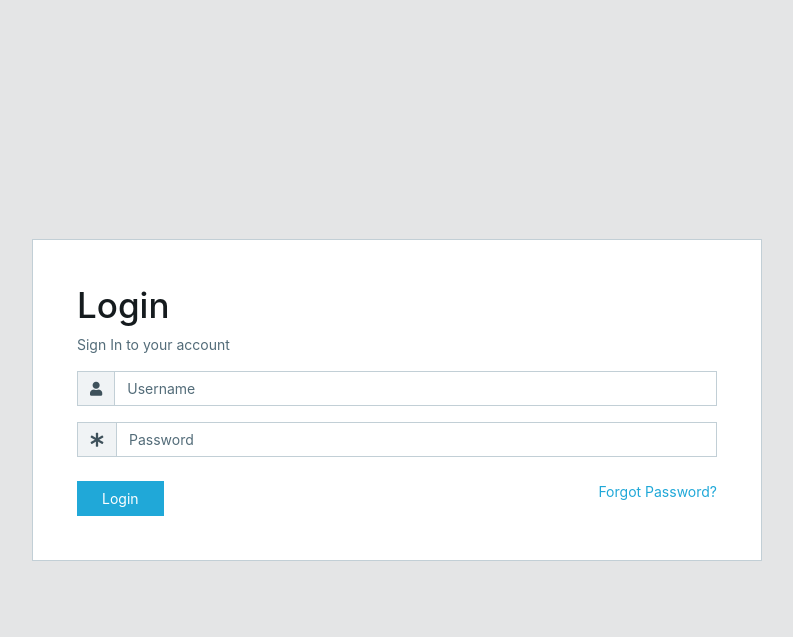
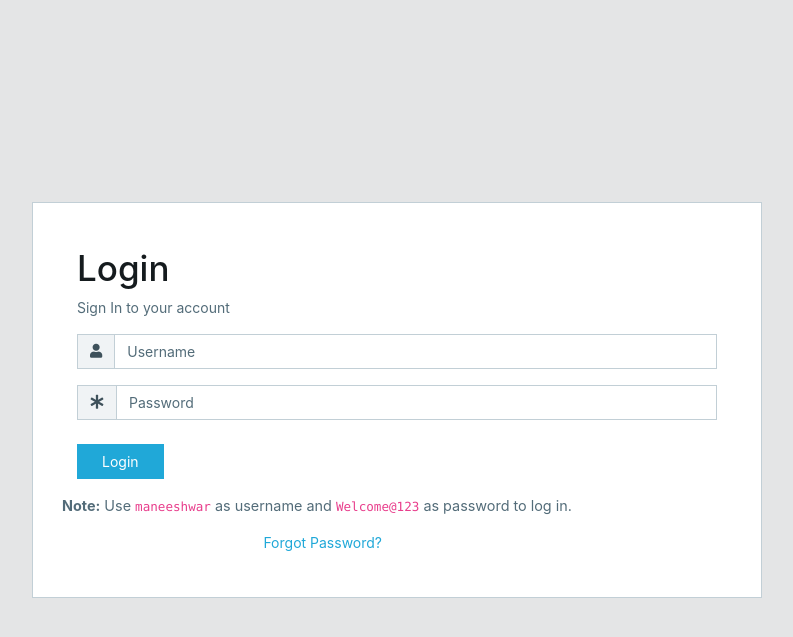
Before and after one commit to ManeeshwarMarpu/Project-management-system, a Django app: page /login/ in a window 1280 px wide. Shown: the top 637 px of the page, without its empty margins (243-1036 px from the left). Run offline with Django 3.2, Linux system fonts and the light colour scheme; some libraries are stand-ins or nearby versions.

Commit message:
Update login.html

```diff
--- a/register/templates/register/login.html
+++ b/register/templates/register/login.html
@@ -49,6 +49,9 @@
                                     <div class="col-6">
                                         <button type="submit" class="btn btn-primary px-4">Login</button>
                                     </div>
+                         <p class="text-muted mt-3" style="font-size: 0.9rem;">
+    <strong>Note:</strong> Use <code>maneeshwar</code> as username and <code>Welcome@123</code> as password to log in.
+                          </p>
                                     <div class="col-6 text-right">
                                         <a href="{% url 'password_reset' %}">Forgot Password?</a>
                                     </div>
```
